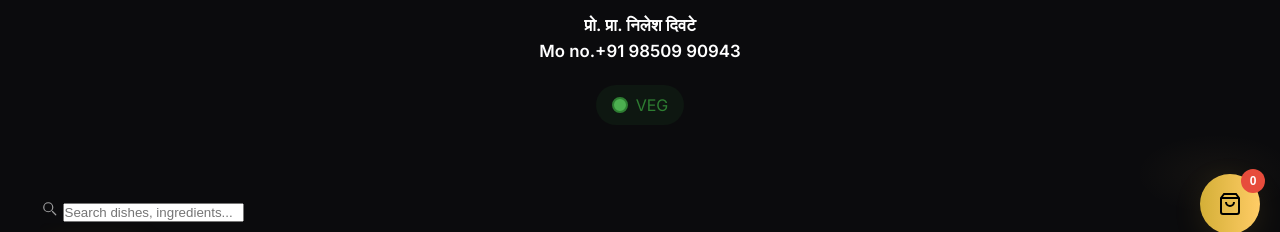
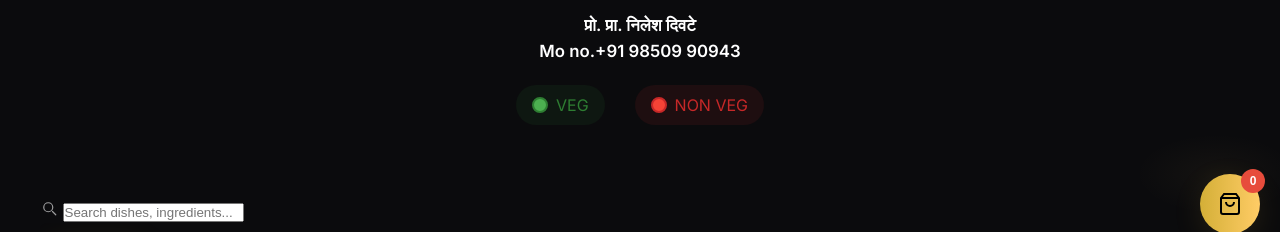
Before and after one commit to MenuSpeak/Hotel-Samrat, a plain HTML site: page index.html in a window 1280 px wide. Shown: the part 546-778 px from the top of the page. Drawn offline with nearby package versions, Linux system fonts and the light colour scheme.

Commit message:
Update index.html

```diff
--- a/index.html
+++ b/index.html
@@ -1162,10 +1162,10 @@
                     <span class="symbol"></span>
                     <span>VEG</span>
                 </div>
-                 <!-- <div class="nonveg">
+                 <div class="nonveg">
                     <span class="symbol"></span>
                     <span>NON VEG</span>
-                </div> -->
+                </div>
             </div>
         </div>
 
```
